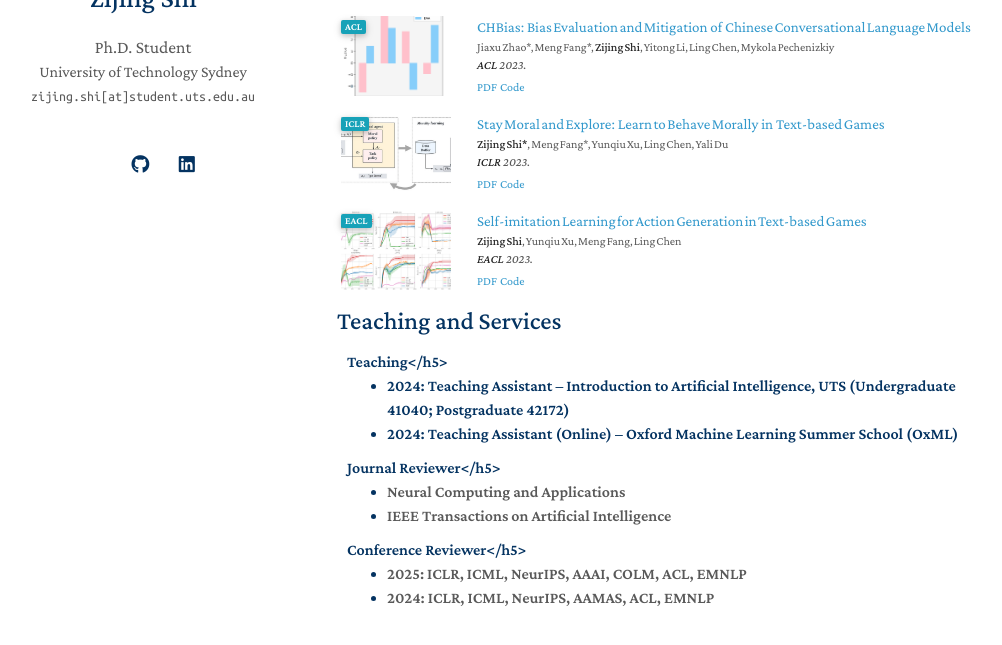
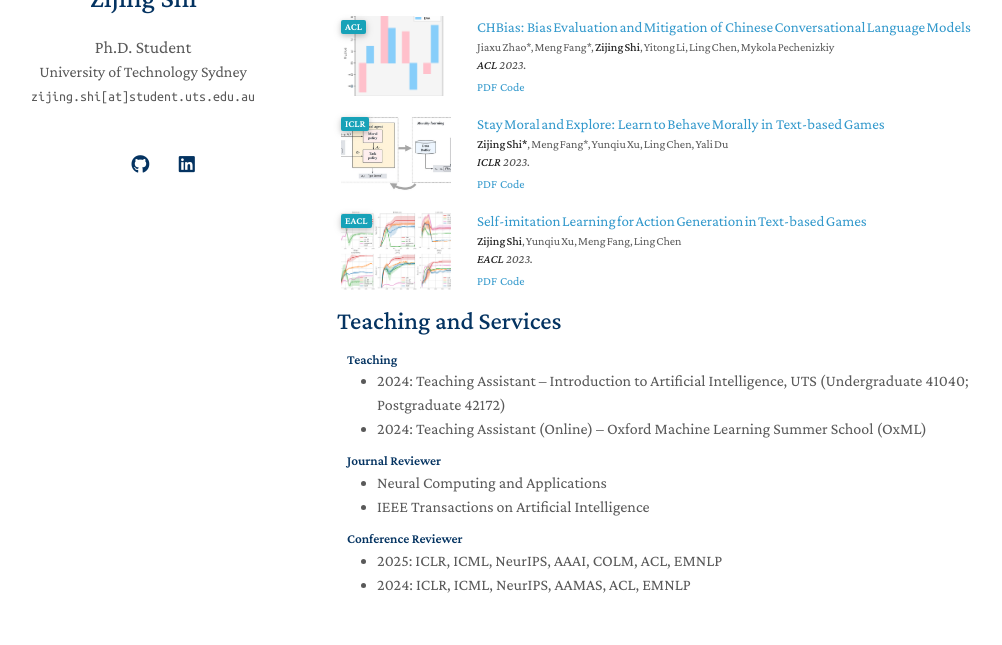
Before and after one commit to winni18/winni18.github.io, a Jekyll site: the page built from index.md, in a window 1280 px wide and 900 px high, scrolled down 584 px, cut to the strip 206-851 px from the top of the window. Shown: the whole strip, without its empty margins (133-1135 px from the left). Built offline with Jekyll 4.4.1, drawn with Linux system fonts in a browser that asks for light colours; nearby versions of some CDN libraries; a style sheet for code colours, icons or effects is not loaded; our own code applies the rules of GitHub Pages for plain Markdown files.

Commit message:
Update services.md

```diff
--- a/_includes/services.md
+++ b/_includes/services.md
@@ -1,7 +1,7 @@
 ## Teaching and Services
 
 
-<h4 style="margin: 0 10px 0;">Teaching</h5>
+<h5 style="margin: 0 10px 0;">Teaching</h5>
 
 <ul style="margin: 0 0 10px;">
   <li>2024: Teaching Assistant – Introduction to Artificial Intelligence, UTS (Undergraduate 41040; Postgraduate 42172)</li>
@@ -9,14 +9,14 @@
 </ul>
 
 
-<h4 style="margin:0 10px 0;">Journal Reviewer</h5>
+<h5 style="margin:0 10px 0;">Journal Reviewer</h5>
 
 <ul style="margin:0 0 10px;">
   <li><autocolor>Neural Computing and Applications</autocolor></li>
   <li><autocolor>IEEE Transactions on Artificial Intelligence</autocolor></li>
 </ul>
 
-<h4 style="margin:0 10px 0;">Conference Reviewer</h5>
+<h5 style="margin:0 10px 0;">Conference Reviewer</h5>
 <ul style="margin:0 0 10px;">
   <li><autocolor>2025: ICLR, ICML, NeurIPS, AAAI, COLM, ACL, EMNLP</autocolor></li>
   <li><autocolor>2024: ICLR, ICML, NeurIPS, AAMAS, ACL, EMNLP</autocolor></li>
```
